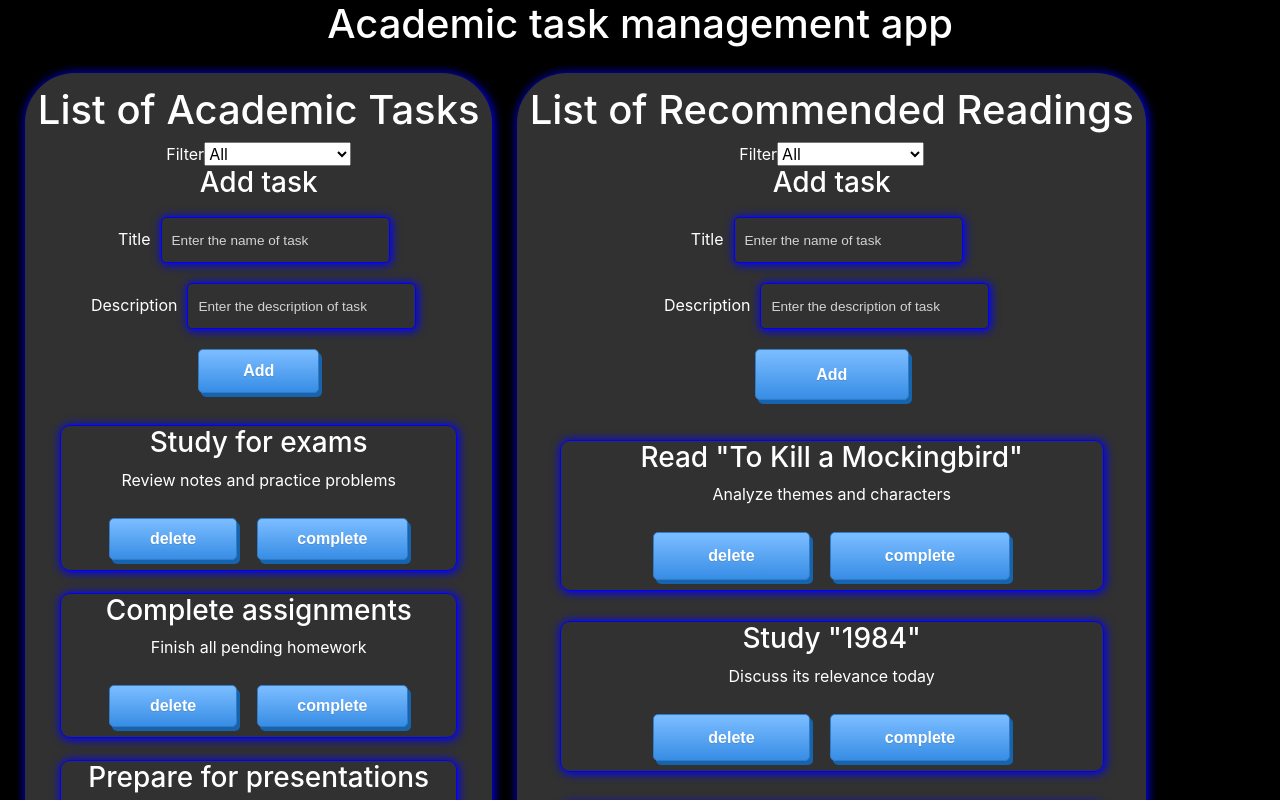
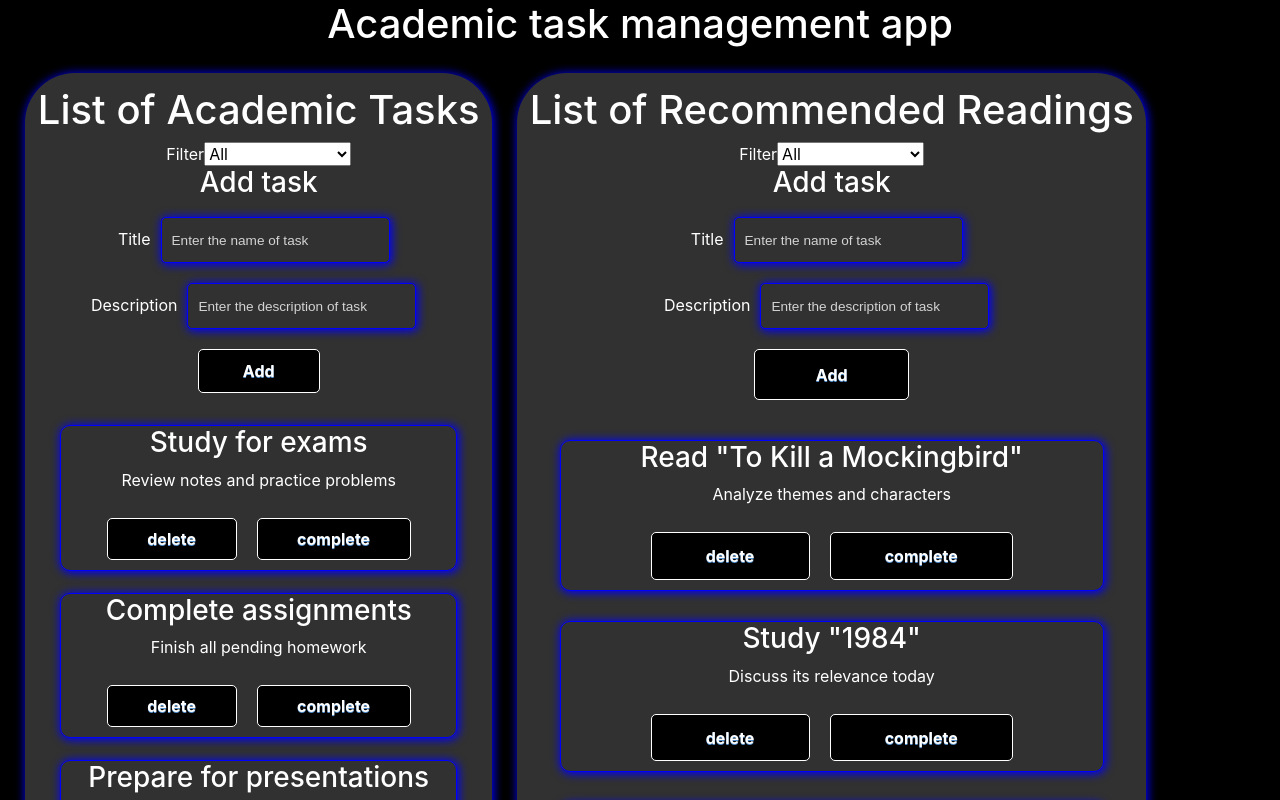
Before and after one commit to SaaDeDD1neHab1b/Digital-portfolio, a React (Create React App) app: page / in a window 1280 px wide. Shown: the top 800 px of the page. Built offline with nearby package versions, Linux system fonts and the light colour scheme; the HTML template or start-up script is replaced by a standard one.

Commit message:
Apply changes to markdown file

```diff
--- a/src/App.css
+++ b/src/App.css
@@ -33,15 +33,12 @@ body {
 }
 
 .myButton {
-	box-shadow: 3px 4px 0px 0px #1564ad;
-	background:linear-gradient(to bottom, #79bbff 5%, #378de5 100%);
-	background-color:#79bbff;
+	background-color: black;
 	border-radius:5px;
-	border:1px solid #337bc4;
+	border:1px solid ;
 	display: inline;
 	cursor:pointer;
 	color:#ffffff;
-	font-family:Arial;
 	font-size:100%;
 	font-weight:bold;
 	padding:2% 10%;
```
Also changed, not shown: 1 other file (tests, documents, lock files or other folders).
